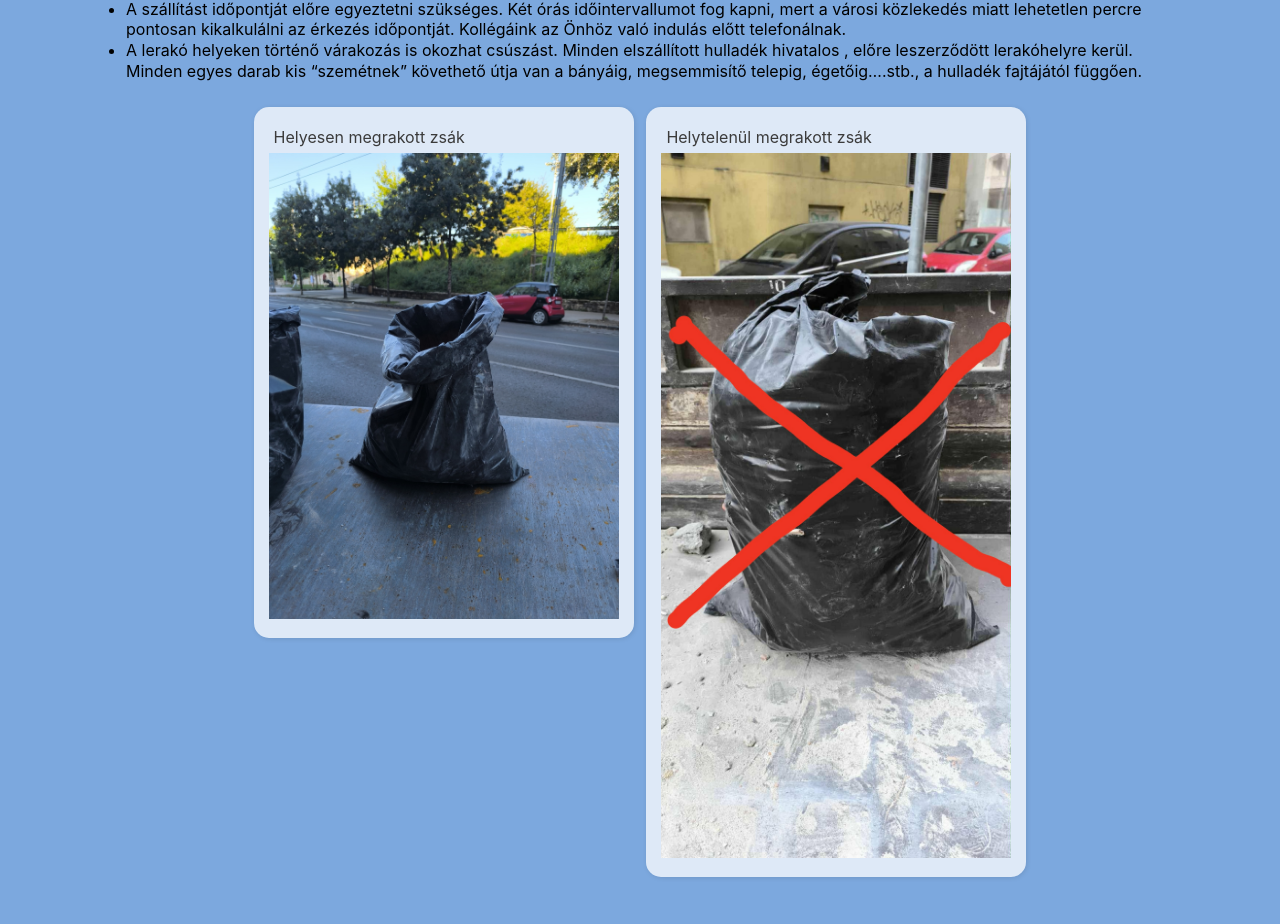
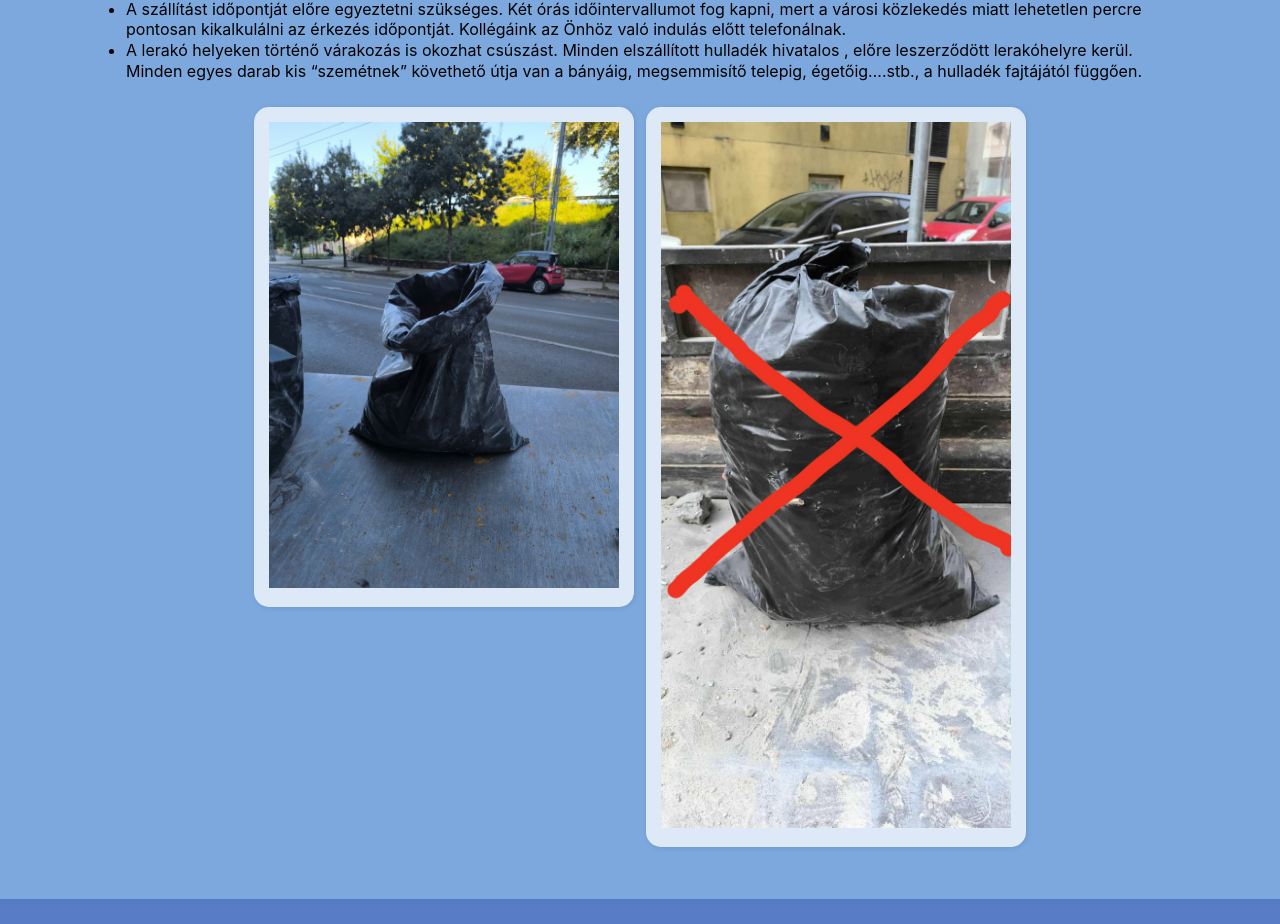
Before and after one commit to Benio-sama/sittes_webpage, a React (Vite) app: page /zsakos_sittszallitas in a window 1280 px wide. Shown: the part 1438-2362 px from the top of the page. Built offline with nearby package versions, Linux system fonts and the light colour scheme.

Commit message:
Remove commented-out alt text in GalleryCard component

```diff
--- a/src/components/elements/GalleryCard.tsx
+++ b/src/components/elements/GalleryCard.tsx
@@ -8,7 +8,7 @@ export function GalleryCard(props: GalleryCardProps) {
     return (
         <div id="gallery_card" className={`flex_col ${props.transparent ? "transparent" : "non-transparent"}`}>
             <div id="galley_card_text">
-                <p className="lighter_color left no_margin_p">{props.alt}</p>
+                {/* <p className="lighter_color left no_margin_p">{props.alt}</p> */}
             </div>
             <div id="galley_card_img">
                 <img src={props.src} alt={props.alt}  />
```
